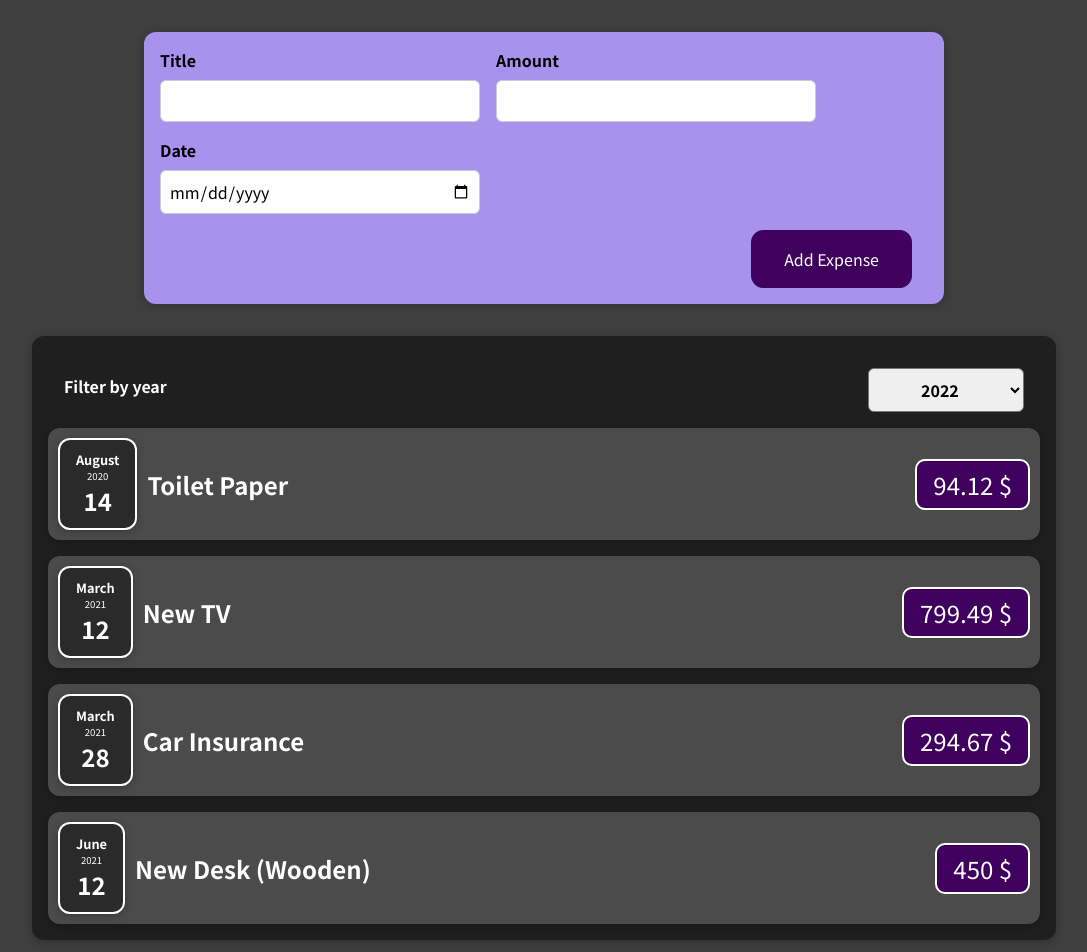
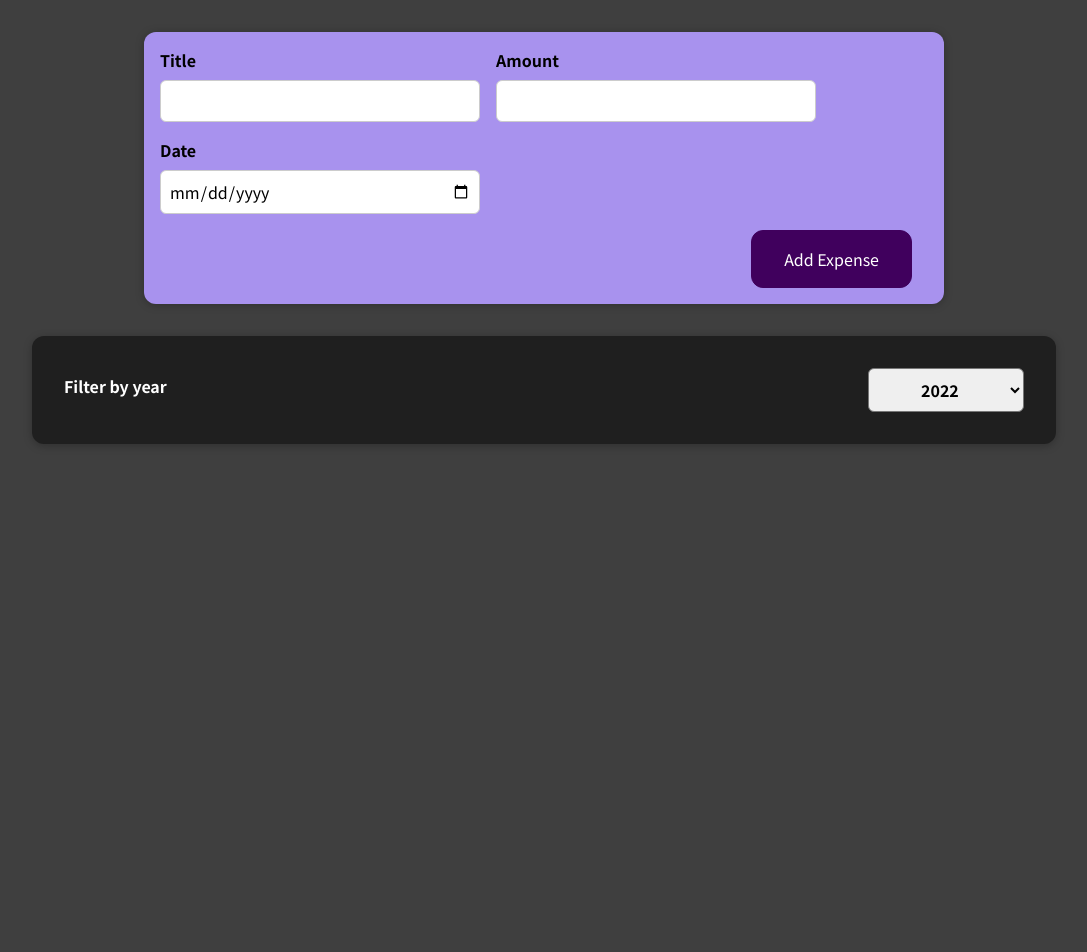
Before and after one commit to Udit8158/ReactJS-Udemy-Course, a React (Create React App) app in the folder react-expense-tracker/: page / in a window 1280 px wide. Shown: the top 952 px of the page, without its empty margins (96-1183 px from the left). After the commit the page ends 800 px from the top, so only its background shows below. Built offline with nearby package versions, Linux system fonts and the light colour scheme.

Commit message:
Finish till the add new expenses is dynamic

```diff
--- a/react-expense-tracker/src/App.js
+++ b/react-expense-tracker/src/App.js
@@ -1,33 +1,39 @@
 import Expenses from "./components/Expenses/Expenses";
 import NewExpense from "./components/NewExpense/NewExpense";
+import { useState } from "react";
+
 const App = () => {
   // Hard coded some expensed
-  const expenses = [
-    {
-      id: "e1",
-      title: "Toilet Paper",
-      amount: 94.12,
-      date: new Date(2020, 7, 14),
-    },
-    { id: "e2", title: "New TV", amount: 799.49, date: new Date(2021, 2, 12) },
-    {
-      id: "e3",
-      title: "Car Insurance",
-      amount: 294.67,
-      date: new Date(2021, 2, 28),
-    },
-    {
-      id: "e4",
-      title: "New Desk (Wooden)",
-      amount: 450,
-      date: new Date(2021, 5, 12),
-    },
-  ];
+  // const expenses = [
+  //   {
+  //     id: "e1",
+  //     title: "Toilet Paper",
+  //     amount: 94.12,
+  //     date: new Date(2020, 7, 14),
+  //   },
+  //   { id: "e2", title: "New TV", amount: 799.49, date: new Date(2021, 2, 12) },
+  //   {
+  //     id: "e3",
+  //     title: "Car Insurance",
+  //     amount: 294.67,
+  //     date: new Date(2021, 2, 28),
+  //   },
+  //   {
+  //     id: "e4",
+  //     title: "New Desk (Wooden)",
+  //     amount: 450,
+  //     date: new Date(2021, 5, 12),
+  //   },
+  // ];
+
+  const [expenses, setExpenses] = useState([]);
 
   // Taking inputData from the NewExpenseFile
   const takeFormDataHandler = (expenceDataByUser) => {
-    expenses.push(expenceDataByUser);
-    console.log(expenses);
+    // setExpenses([expenceDataByUser, ...expenses]);
+
+    // TODO: WHEN YOUR RETURNIG STATE IS DEPEND ON PREVIOUS STATE THEN YOU SHOULD DO IT LIKE THIS...
+    setExpenses((prevExpenses) => [expenceDataByUser, ...prevExpenses]);
   };
   return (
     <>
--- a/react-expense-tracker/src/components/Expenses/ExpenseItemDate.js
+++ b/react-expense-tracker/src/components/Expenses/ExpenseItemDate.js
@@ -4,9 +4,11 @@ import "./ExpenseItemDate.css";
 // It is the calender type date which is actually inside expense item
 const ExpenseItemDate = (props) => {
   // Set day moth and yeard in readable format
-  const day = props.date.toLocaleString("en-US", { day: "2-digit" });
-  const year = props.date.getFullYear();
-  const month = props.date.toLocaleString("en-US", { month: "long" });
+
+  const dateInObj = new Date(props.date)
+  const day = dateInObj.toLocaleString("en-US", { day: "2-digit" });
+  const year = dateInObj.getFullYear();
+  const month = dateInObj.toLocaleString("en-US", { month: "long" });
 
   return (
     <Card className="expense-item-date">
```
